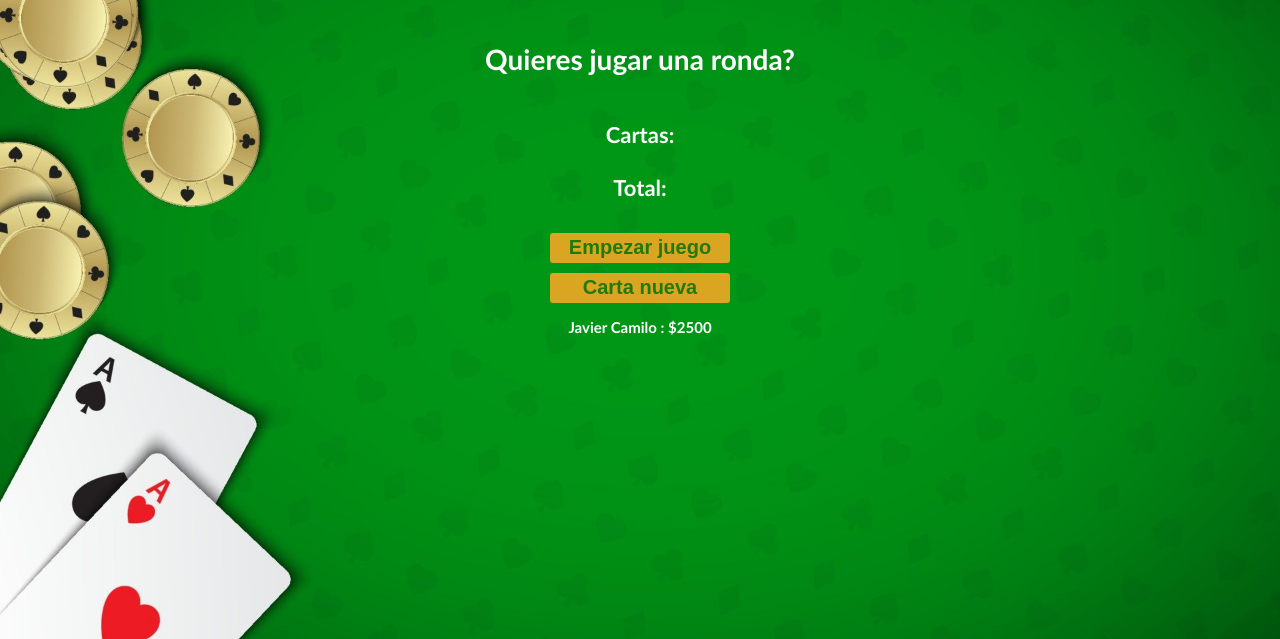
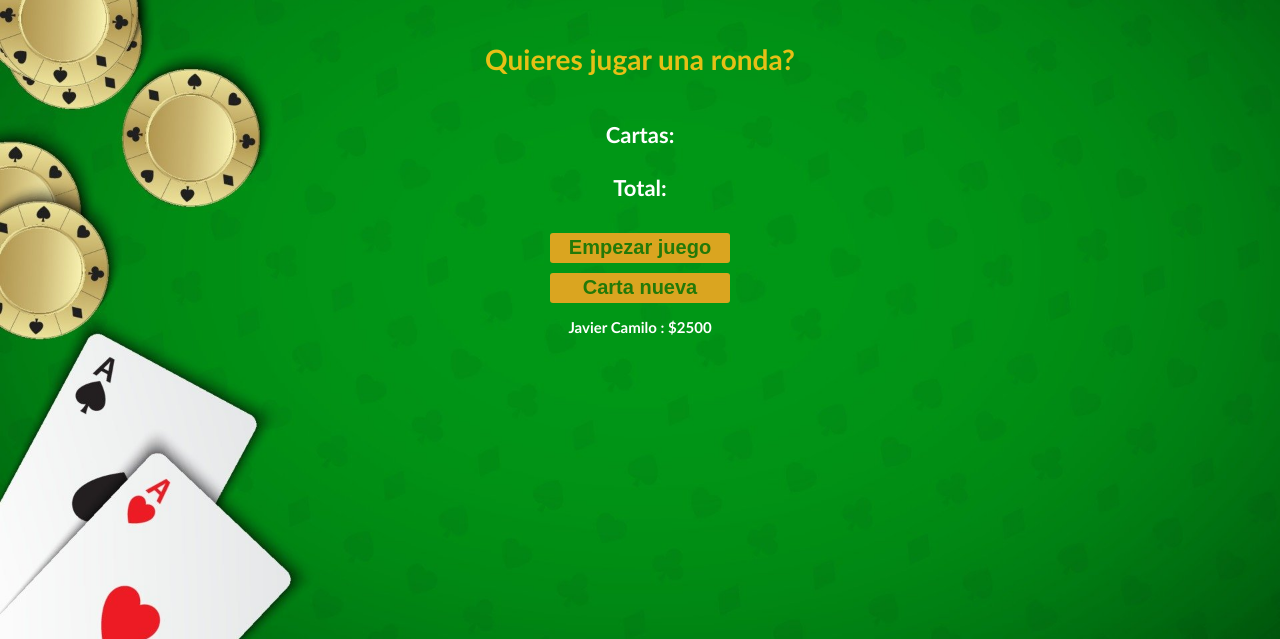
Before and after one commit to JavierHenao00/BlackJack_Website, a plain HTML site: page index.html in a window 1280 px wide. Shown: the part 161-800 px from the top of the page. Drawn offline with Linux system fonts and the light colour scheme.

Commit message:
change  color h2
change the color of card request title

```diff
--- a/index.css
+++ b/index.css
@@ -16,7 +16,7 @@ body{
     font-size: 50px;
 }
 h2{
-    color: white;
+    color: rgb(230, 192, 22);
     font-size: 28px;
     font-family: 'Gill Sans', 'Gill Sans MT', Calibri, 'Trebuchet MS', sans-serif;
 }
```
